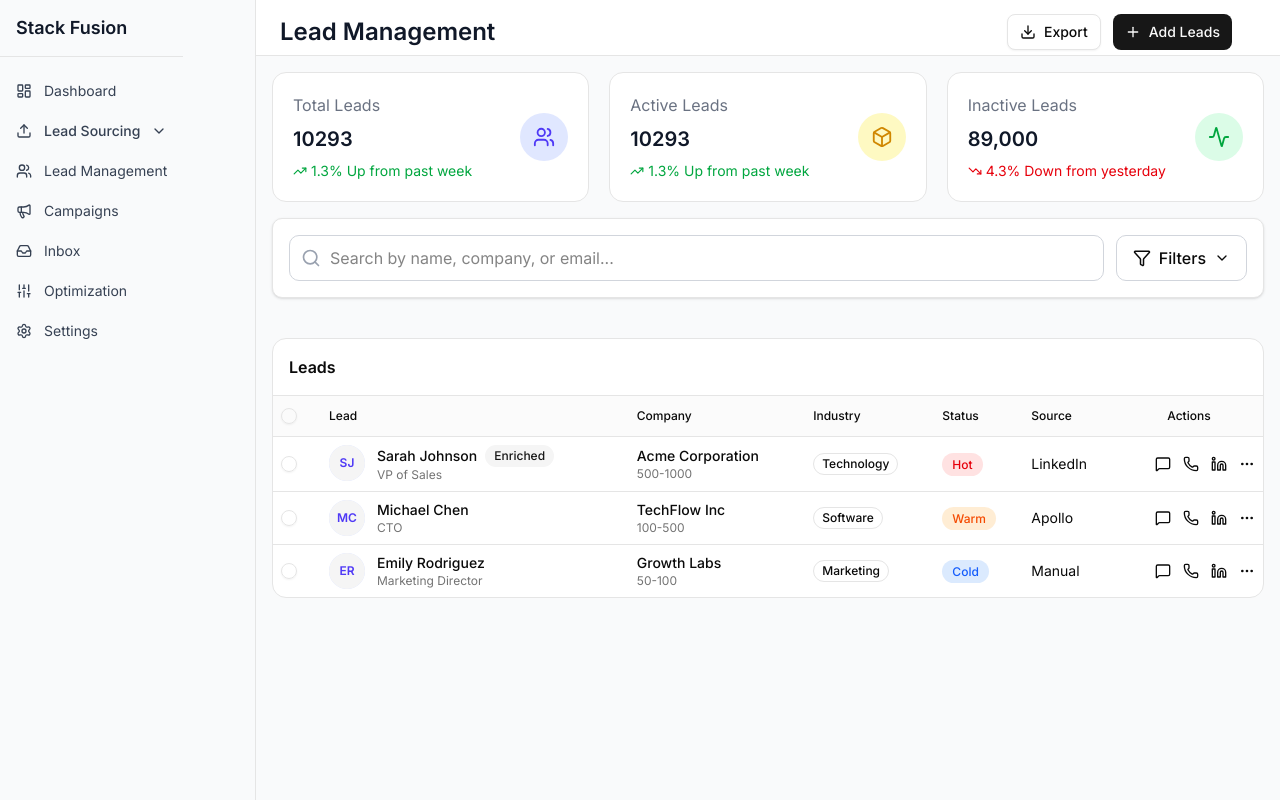
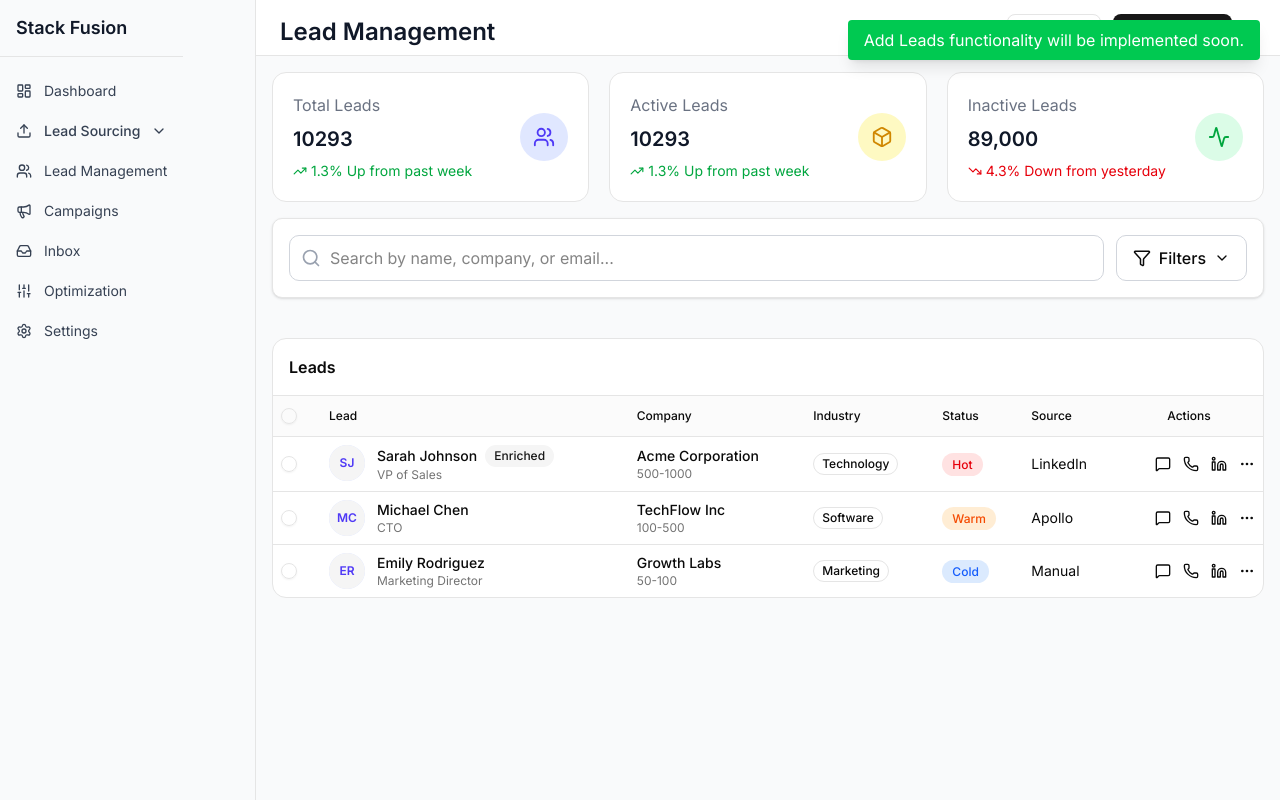
Before and after one commit to Maryamsudo/StackfuseUi, a Next.js app: page / in a window 1280 px wide. Both pictures are taken after a click on the button "Add Leads". Built offline with nearby package versions, Linux system fonts and the light colour scheme.

Commit message:
toast message in lead button

```diff
--- a/components/leads/LeadButtons.jsx
+++ b/components/leads/LeadButtons.jsx
@@ -1,11 +1,13 @@
 "use client";
 
-import { useCallback } from "react";
+import { useCallback,useState } from "react";
 import { Button } from "@/components/ui/button";
 import { Download, Plus } from "lucide-react";
 import leadsDataImport from "@/data/leadstable.json";
+import Toast from "@/components/ui/Toast";
 
 export default function LeadButtons() {
+  const [showToast, setShowToast] = useState(false);
   const handleExport = useCallback(() => {
     try {
       const leads = leadsDataImport || [];
@@ -49,10 +51,11 @@ export default function LeadButtons() {
     }
   }, []);
 
-  const handleAddLeads = useCallback(() => {
+const handleAddLeads = useCallback(() => {
     // Placeholder function - to be connected to modal/API later
     // TODO: Open add leads modal or navigate to add leads page
-    alert("Add Leads functionality will be implemented soon.");
+    setShowToast(true); // Show toast instead of alert
+
     // Future implementation:
     // - Open a modal dialog
     // - Navigate to /leads/add page
@@ -79,6 +82,14 @@ export default function LeadButtons() {
         <Plus className="h-4 w-4" />
         Add Leads
       </Button>
-    </div>
+
+  {showToast && (
+    <Toast
+      message="Add Leads functionality will be implemented soon."
+      onClose={() => setShowToast(false)}
+    />
+  )}
+</div>
+
   );
 }
--- /dev/null
+++ b/components/ui/Toast.jsx
@@ -0,0 +1,18 @@
+"use client";
+import { useEffect } from "react";
+
+export default function Toast({ message, duration = 3000, onClose }) {
+  useEffect(() => {
+    const timer = setTimeout(() => {
+      onClose();
+    }, duration);
+
+    return () => clearTimeout(timer);
+  }, [duration, onClose]);
+
+  return (
+    <div className="fixed top-5 right-5 bg-green-500 text-white px-4 py-2 rounded shadow-lg animate-slide-in">
+      {message}
+    </div>
+  );
+}
```
